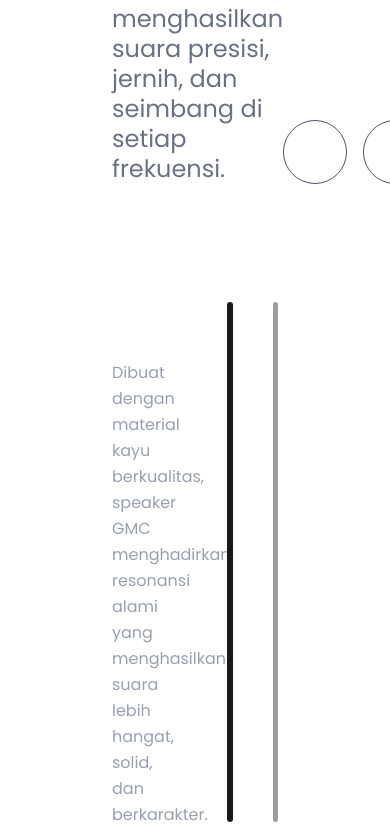
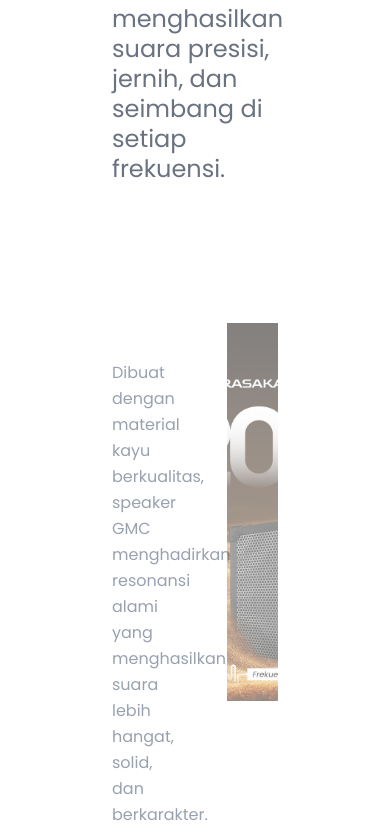
Before and after one commit to gerryfernando/dashboard-gmc, a Next.js app: page / in a window 390 px wide. Shown: the part 4350-5184 px from the top of the page. Built offline with nearby package versions, Linux system fonts and the light colour scheme; grey boxes are pictures that could not be loaded.

Commit message:
add carousel animation and styling

```diff
--- a/app/_components/Content/Feature.tsx
+++ b/app/_components/Content/Feature.tsx
@@ -29,8 +29,8 @@ const cards = [
 
 export default function Feature() {
   return (
-    <section className="py-40 flex justify-between">
-      <div className="grid grid-cols-1 gap-6 md:grid-cols-2">
+    <section className="py-40 flex justify-center">
+      <div className="grid grid-cols-1 gap-6 xl:grid-cols-2">
         {cards.map((item) => (
           <div
             key={item.title}
--- a/app/_components/Content/Material.tsx
+++ b/app/_components/Content/Material.tsx
@@ -1,11 +1,65 @@
 "use client";
 
+import { motion } from "framer-motion";
 import gsap from "gsap";
 import Image from "next/image";
-import { useLayoutEffect, useRef } from "react";
+import { useLayoutEffect, useRef, useState } from "react";
 
 export default function Material() {
   const section = useRef<HTMLDivElement>(null);
+  const images = [
+    "/carousel1.png",
+    "/carousel2.png",
+    "/carousel3.png",
+    "/carousel4.png",
+    "/carousel5.png",
+    "/carousel6.png",
+  ];
+  const texts = [
+    {
+      title: "Material",
+      description:
+        "Dibuat dengan material kayu berkualitas, speaker GMC menghadirkan resonansi alami yang menghasilkan suara lebih hangat, solid, dan berkarakter.",
+    },
+    {
+      title: "Koneksi Tanpa Batas",
+      description:
+        "Dilengkapi Bluetooth, USB, AV Input, dan SD Card, speaker GMC memberikan kemudahan koneksi untuk berbagai perangkat dalam satu solusi praktis. ",
+    },
+    {
+      title: "Performa Bass Lebih Kuat",
+      description:
+        "Didukung material kayu, speaker menghasilkan bass yang lebih solid dan suara yang mampu menjangkau seluruh ruangan.",
+    },
+    {
+      title: "Bonus 2 Mikrofon UHF",
+      description:
+        "Dilengkapi 2 mikrofon UHF berkualitas, memberikan suara lebih jernih, stabil, dan bebas gangguan untuk pengalaman karaoke yang lebih maksimal.",
+    },
+    {
+      title: "Dimensi Ideal",
+      description:
+        "Dengan ukuran proporsional, speaker GMC dirancang pas untuk berbagai ruang tanpa mengorbankan performa suara.",
+    },
+    {
+      title: "Kekuatan Suara Maksimal",
+      description:
+        "Dukungan daya tinggi memberikan performa suara yang lebih bertenaga, dengan detail yang tetap terjaga di setiap frekuensi.",
+    },
+  ];
+  const length = images.length;
+  const [index, setIndex] = useState(0);
+
+  const next = () => {
+    setIndex((prev) => (prev + 1) % length);
+  };
+
+  const prev = () => {
+    setIndex((prev) => (prev - 1 + length) % length);
+  };
+
+  const prevIndex = (index - 1 + length) % length;
+  const nextIndex = (index + 1 + length) % length;
 
   useLayoutEffect(() => {
     const ctx = gsap.context(() => {
@@ -56,49 +110,132 @@ export default function Material() {
           </div>
 
           <div className="flex gap-4">
-            <button className="flex h-16 w-16 items-center justify-center rounded-full border border-gray-600 hover:bg-white hover:text-black">
-              Left
+            <button
+              onClick={prev}
+              className="flex items-center justify-center rounded-full hover:bg-[#747474]"
+            >
+              <Image
+                src="/left.svg"
+                alt="left"
+                width={48}
+                height={48}
+                priority
+              />
             </button>
 
-            <button className="flex h-16 w-16 items-center justify-center rounded-full border border-gray-600 hover:bg-white hover:text-black">
-              Right
+            <button
+              onClick={next}
+              className="flex items-center justify-center rounded-full hover:bg-[#747474]"
+            >
+              <Image
+                src="/right.svg"
+                alt="right"
+                width={48}
+                height={48}
+                priority
+              />
             </button>
           </div>
         </div>
 
-        {/* Bottom */}
         <div className="mt-28 grid grid-cols-2 gap-16 items-center">
-          {/* Left */}
           <div>
-            <h2 className="text-5xl font-bold">Material</h2>
+            <motion.div
+              key={prevIndex}
+              initial={{
+                opacity: 0,
+                y: 30,
+              }}
+              animate={{
+                opacity: 1,
+                y: 0,
+              }}
+              transition={{
+                duration: 0.8,
+                ease: "easeOut",
+              }}
+            >
+              <h2 className="text-5xl font-bold">{texts[index].title}</h2>
 
               <p className="mt-4 max-w-md leading-relaxed text-gray-400">
-              Dibuat dengan material kayu berkualitas, speaker GMC menghadirkan
-              resonansi alami yang menghasilkan suara lebih hangat, solid, dan
-              berkarakter.
+                {texts[index].description}
               </p>
+            </motion.div>
           </div>
 
-          {/* Right */}
-          <div className="flex gap-5 overflow-hidden">
-            <div className="h-[520px] w-[180px] rounded-[40px] bg-zinc-900" />
+          <div className="flex gap-5 overflow-hidden justify-end">
+            <div className="relative h-[520px] w-[700px] overflow-hidden">
+              <motion.div
+                key={prevIndex}
+                animate={{
+                  x: -120,
+                  scale: 0.9,
+                  opacity: 0.5,
+                }}
+                transition={{
+                  duration: 1,
+                  ease: [0.22, 1, 0.36, 1],
+                }}
+                className="absolute left-0 top-0 h-[420px] w-[420px]"
+              >
+                <Image
+                  src={images[prevIndex]}
+                  alt=""
+                  fill
+                  className="rounded-[40px] object-cover"
+                />
+              </motion.div>
 
-            <div className="relative h-[520px] flex-1 overflow-hidden rounded-[40px]">
+              <motion.div
+                key={index}
+                animate={{
+                  x: 120,
+                  scale: 1,
+                  opacity: 1,
+                  zIndex: 2,
+                }}
+                exit={{
+                  opacity: 0,
+                  transition: {
+                    duration: 0,
+                  },
+                }}
+                transition={{ duration: 1 }}
+                className="absolute left-0 top-0 h-[420px] w-[420px]"
+              >
                 <Image
-                src="/material-main.png"
-                alt="Material"
+                  src={images[index]}
+                  alt=""
                   fill
-                className="object-cover"
+                  className="rounded-[40px] object-cover"
                 />
-            </div>
+              </motion.div>
 
-            <div className="relative h-[520px] w-[180px] overflow-hidden rounded-[40px]">
+              <motion.div
+                key={nextIndex}
+                initial={{
+                  x: 520,
+                  opacity: 0,
+                  scale: 0.85,
+                }}
+                animate={{
+                  x: 360,
+                  opacity: 0.6,
+                  scale: 0.9,
+                }}
+                transition={{
+                  duration: 1,
+                  ease: [0.22, 1, 0.36, 1],
+                }}
+                className="absolute left-0 top-0 h-[420px] w-[420px]"
+              >
                 <Image
-                src="/material-side.png"
-                alt="Material"
+                  src={images[nextIndex]}
+                  alt=""
                   fill
-                className="object-cover"
+                  className="rounded-[40px] object-cover"
                 />
+              </motion.div>
             </div>
           </div>
         </div>
--- a/app/_components/Content/Quote.tsx
+++ b/app/_components/Content/Quote.tsx
@@ -20,8 +20,6 @@ export default function Quote() {
           pin: true,
         },
       });
-
-      // Title comes from below
       tl.from(".title", {
         y: 150,
         opacity: 0,
@@ -60,6 +58,55 @@ export default function Quote() {
         },
         0,
       );
+
+      tl.to({}, { duration: 0.5 });
+
+      // Animate -> Base
+      tl.to(
+        ".chip-left",
+        {
+          x: 0,
+          y: 100,
+        },
+        "<",
+      );
+
+      tl.to(
+        ".chip-left-1",
+        {
+          x: 0,
+          y: 100,
+        },
+        "<",
+      );
+
+      tl.to(
+        ".chip-right",
+        {
+          x: 0,
+          y: 100,
+        },
+        "<",
+      );
+
+      tl.to(
+        ".chip-right-1",
+        {
+          x: 0,
+          y: 100,
+        },
+        "<",
+      );
+
+      tl.to(
+        ".title",
+        {
+          y: -200,
+          opacity: 1,
+          ease: "power2.out",
+        },
+        "<",
+      );
     }, section);
 
     return () => ctx.revert();
```
Also changed, not shown: public/left.svg (added), public/right.svg (added). Lines whose indentation alone changed are shown as unchanged.
